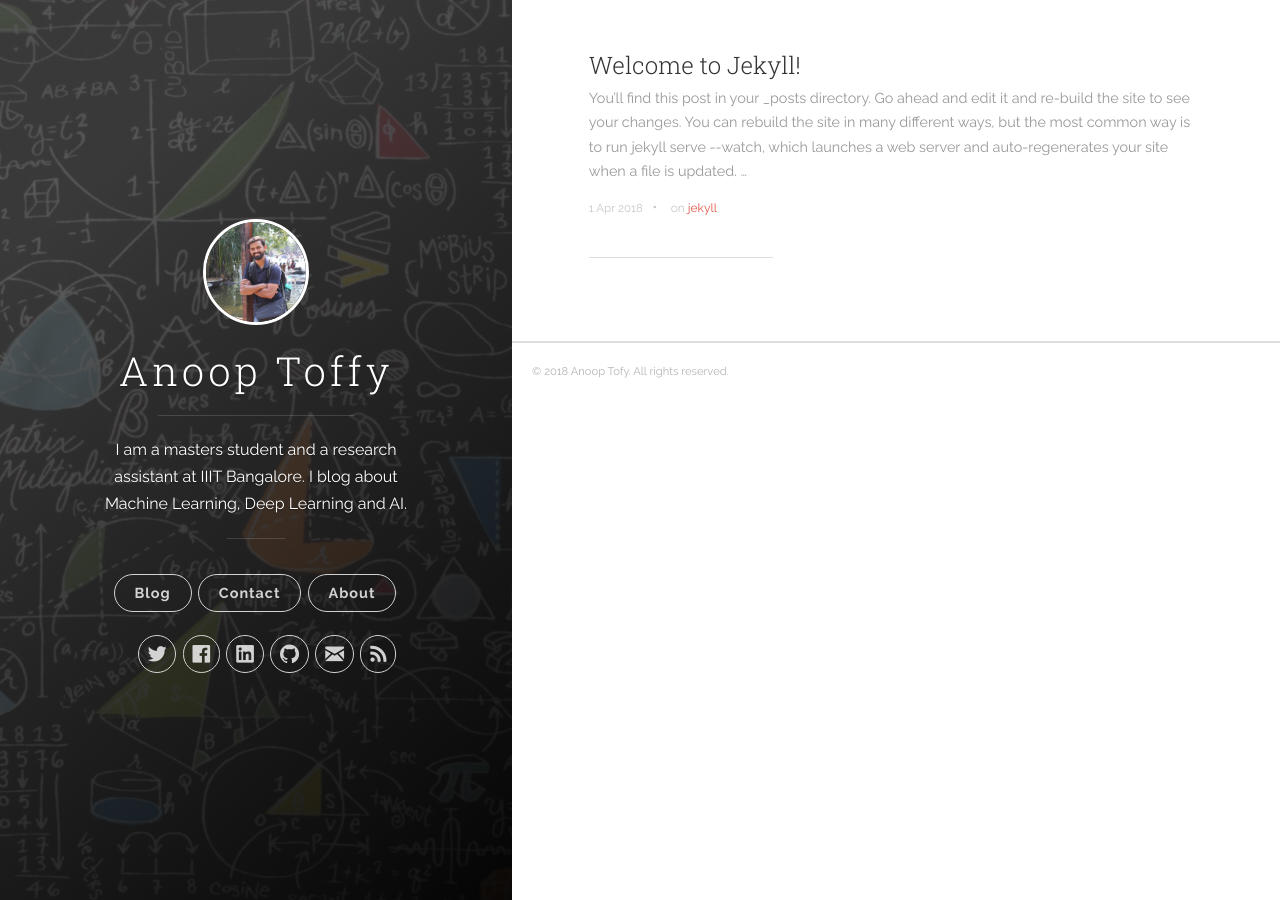
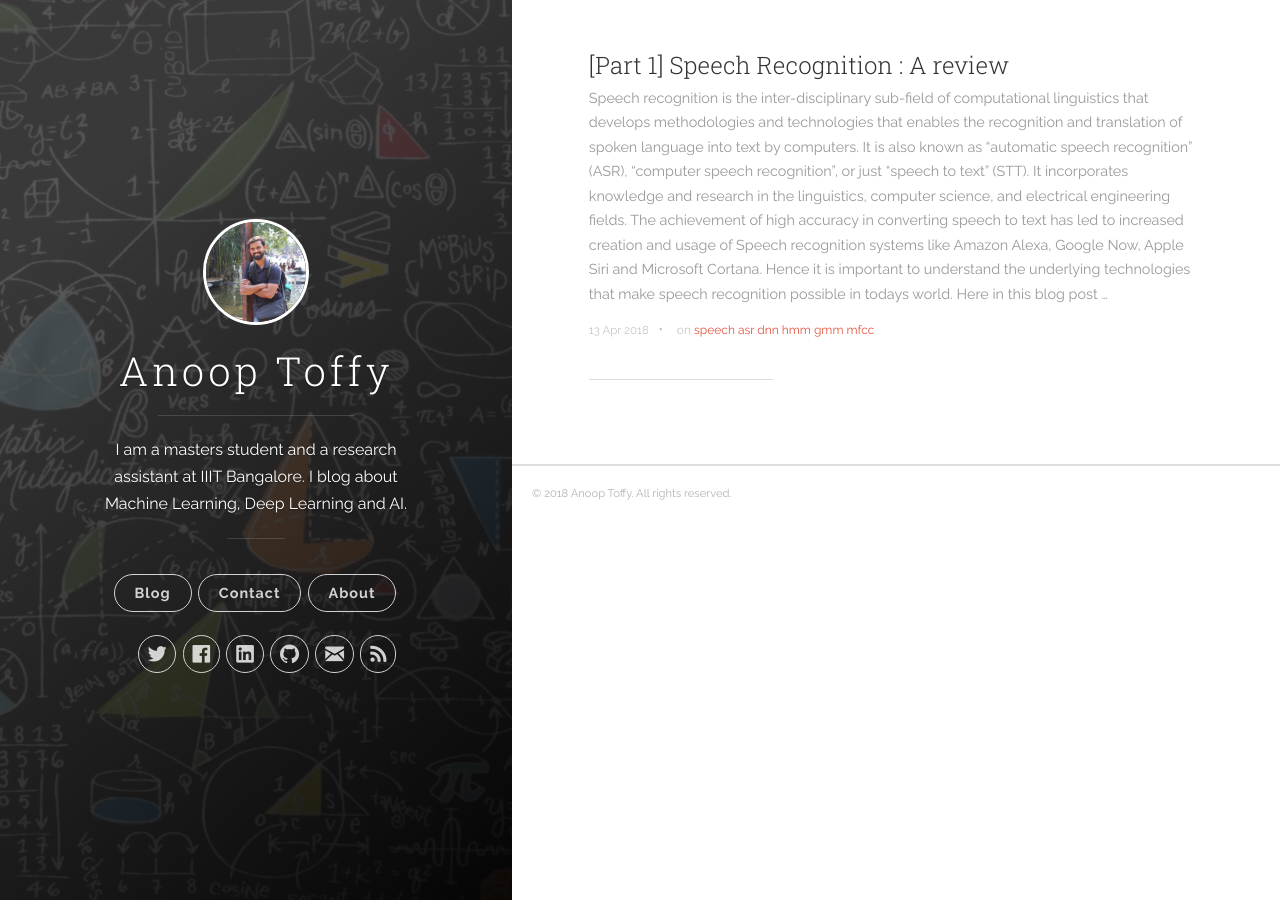
Before and after one commit to anooptoffy/anooptoffy.github.io, a Jekyll site: the page built from index.html, in a window 1280 px wide. Built offline with Jekyll 4.4.1, drawn with Linux system fonts in a browser that asks for light colours; the list of posts is cut into pages by our own code.

Commit message:
post one

````diff
--- a/_config.yml
+++ b/_config.yml
@@ -7,7 +7,7 @@ google_analytics: 'UA-60971328-2'
 disqus_shortname: 'anooptoffy'
 
 author:
-  name: 'Anoop Tofy'
+  name: 'Anoop Toffy'
   email: anoop.toffy90@gmail.com
   twitter_username: toffymon
   facebook_username: anoop.toffy
--- a/_posts/2018-04-11-welcome-to-jekyll.markdown
+++ /dev/null
@@ -1,25 +0,0 @@
----
-title:  "Welcome to Jekyll!"
-date:   2018-04-1 15:04:23
-categories: [jekyll]
-tags: [jekyll]
----
-You’ll find this post in your `_posts` directory. Go ahead and edit it and re-build the site to see your changes. You can rebuild the site in many different ways, but the most common way is to run `jekyll serve --watch`, which launches a web server and auto-regenerates your site when a file is updated.
-
-To add new posts, simply add a file in the `_posts` directory that follows the convention `YYYY-MM-DD-name-of-post.ext` and includes the necessary front matter. Take a look at the source for this post to get an idea about how it works.
-
-Jekyll also offers powerful support for code snippets:
-
-``` ruby
-def print_hi(name)
-  puts "Hi, #{name}"
-end
-print_hi('Tom')
-#=> prints 'Hi, Tom' to STDOUT.
-```
-
-Check out the [Jekyll docs][jekyll] for more info on how to get the most out of Jekyll. File all bugs/feature requests at [Jekyll’s GitHub repo][jekyll-gh]. If you have questions, you can ask them on [Jekyll’s dedicated Help repository][jekyll-help].
-
-[jekyll]:      http://jekyllrb.com
-[jekyll-gh]:   https://github.com/jekyll/jekyll
-[jekyll-help]: https://github.com/jekyll/jekyll-help
--- /dev/null
+++ b/_posts/2018-04-13-Basics-of-speech-recognition.md
@@ -0,0 +1,54 @@
+---
+title:  "[Part 1] Speech Recognition : A review"
+date:   2018-04-13 15:04:23
+categories: [deep learning, speech recognition]
+tags: [speech, asr, dnn, hmm, gmm, mfcc]
+---
+
+[Speech recognition][wiki]  is the inter-disciplinary sub-field of computational linguistics that develops methodologies and technologies that enables the recognition and translation of spoken language into text by computers. It is also known as "automatic speech recognition" (ASR), "computer speech recognition", or just "speech to text" (STT). It incorporates knowledge and research in the linguistics, computer science, and electrical engineering fields. The achievement of high accuracy in converting speech to text has led to increased creation and usage of Speech recognition systems like Amazon Alexa, Google Now, Apple Siri and Microsoft Cortana. Hence it is important to understand the underlying technologies that make speech recognition possible in todays world. Here in this blog post
+
+### Topic covered :
+
+* History
+* Human Speech Generation and Perception
+* Phonetic Units
+* Feature Extraction
+  - mfcc (Mel Frequency Cepstral Coefficients)
+  - lpcc (Linear Prediction Cepstral Coefficients)
+  - plp
+* Acoustic Modelling
+  - GMM-HMM
+  - DNN-HMM
+* Language Modelling
+  - n-gram
+  - Neural Network based
+  - LSTM based Modelling
+* Training
+  - EM Algorithm (Baum Welsh)
+* Decoding
+  - Viterbi Algorithm
+  - BEAM search
+* Isolated Word Recognition
+* Continuous Word Recognition
+* LVCSR
+* CNN based Speech Recognition
+* CTC Cost function
+* RNN LSTM based Speech Recognition
+* WaveNets
+
+More recent developments in speech recognition are in deep learning with CNN, RNN etc.
+
+## History
+
+* 1960s Dynamic Time Warping (DTW)
+* 1970s Hidden Markov Models
+* 1986 Multilayer Perception
+* Speech Recognition with Neural Networks (1987 - 1995)
+* GMM based Speech Recognition systems (1995 - 2009)
+* Neural Network for Feature Extraction (2002)
+* Deep Networks (Hinton, 2002)
+* Deep Networks for Speech Recognition
+* RNN for Speech Recognition (1990, 2012 - )
+
+
+[wiki]: https://en.wikipedia.org/wiki/Speech_recognition
````
